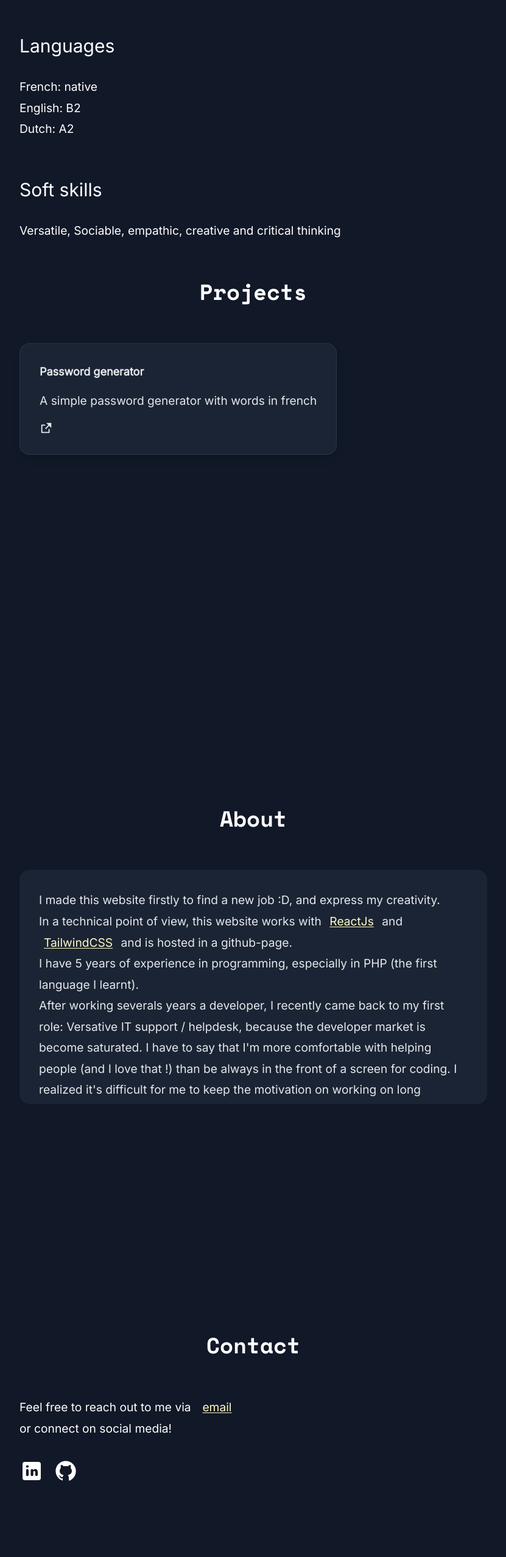
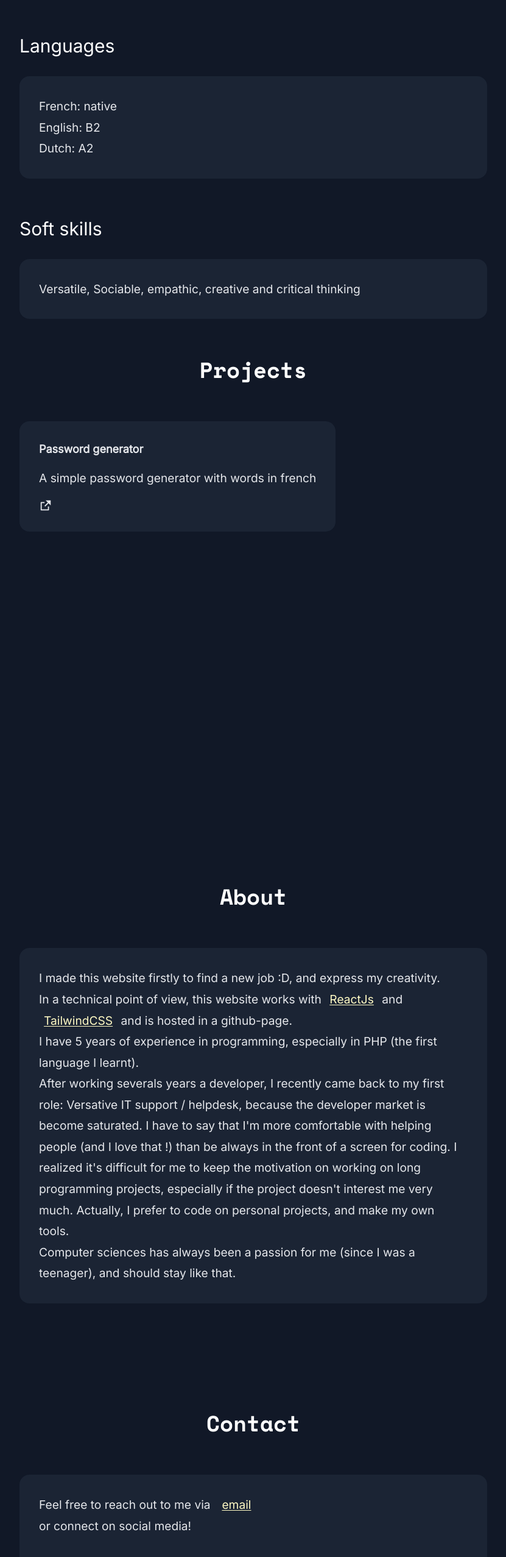
Before and after one commit to t0mspace/t0mspace, a React (Vite) app: page / in a window 1280 px wide. Shown: the part 1760-4314 px from the top of the page at 61% size, without its empty margins (176-1007 px from the left). Built offline with nearby package versions, Linux system fonts and the light colour scheme.

Commit message:
add background to improve lisibility

```diff
--- a/src/components/About/AboutSection.tsx
+++ b/src/components/About/AboutSection.tsx
@@ -2,8 +2,8 @@ function AboutSection() {
   return (
     <div id={"about"} className="about-section max-w-3xl mx-auto">
       <h2 className="text-4xl mb-16 font-bold text-center">About</h2>
-      <div className="bg-black/.9 backdrop-blur-xl">
-      <div className="overflow-y-scroll max-h-96 p-8 text-gray-200 custom-background bg-opacity-100 dark:bg-slate-700/30 rounded-2xl text-lg font-medium leading-relaxed">
+      <div className="bg-black/.9 backdrop-blur-xl p-8 text-gray-200 custom-background bg-opacity-100 dark:bg-slate-700/30 rounded-2xl transform duration-300 cursor-pointer flex flex-col justify-between">
+
         <p>I made this website firstly to find a new job :D, and express my creativity.<br />
         In a technical point of view, this website works with <a className="external-link" href="//react.dev">ReactJs</a> and <a className="external-link" href="//v3.tailwindcss.com">TailwindCSS</a> and is hosted in a github-page.
           </p>
@@ -13,7 +13,6 @@ function AboutSection() {
         Actually, I prefer to code on personal projects, and make my own tools.<br />
         Computer sciences has always been a passion for me (since I was a teenager), and should stay like that.</p>
       </div>
-      </div>
     </div>
   )
 }
--- a/src/components/Contact/ContactSection.tsx
+++ b/src/components/Contact/ContactSection.tsx
@@ -10,7 +10,7 @@ function ContactSection() {
   return (
     <div id={"contact"} className="about-section max-w-3xl mx-auto">
       <h2 className="text-4xl mb-16 font-bold text-center">Contact</h2>
-      <div className="text-left leading-3">
+      <div className="text-left leading-3 bg-black/.9 backdrop-blur-xl p-8 text-gray-200 custom-background bg-opacity-100 dark:bg-slate-700/30 rounded-2xl transform duration-300 cursor-pointer flex flex-col justify-between">
         <p>Feel free to reach out to me
           via &nbsp;
           <span className="transition-colors duration-200 external-link" onClick={openEmailClient}>email</span>
--- a/src/components/Projects/ProjectsSection.tsx
+++ b/src/components/Projects/ProjectsSection.tsx
@@ -15,7 +15,7 @@ function ProjectsSection() {
         {projectsData.map((project, index) => (
           <div
             key={index}
-            className="bg-black/.9 backdrop-blur-xl p-8 text-gray-200 custom-background bg-opacity-100 dark:bg-slate-700/30 rounded-2xl border border-slate-500/20 dark:border-slate-600/30 shadow-lg transform duration-300 cursor-pointer flex flex-col justify-between"
+            className="bg-black/.9 backdrop-blur-xl p-8 text-gray-200 custom-background bg-opacity-100 dark:bg-slate-700/30 rounded-2xl transform duration-300 cursor-pointer flex flex-col justify-between"
           >
             <header>
               <h3 className="pb-4 font-semibold text-lg">
--- a/src/components/Skills/SkillsSection.tsx
+++ b/src/components/Skills/SkillsSection.tsx
@@ -37,13 +37,17 @@ function SkillsSection() {
               </div>
           </div>
           <h3 className="text-3xl mb-8 mt-16">Languages</h3>
+          <div className="bg-black/.9 backdrop-blur-xl p-8 text-gray-200 custom-background bg-opacity-100 dark:bg-slate-700/30 rounded-2xl transform duration-300 cursor-pointer flex flex-col justify-between">
           <ul className="text">
             <li>French: native</li>
             <li>English: B2</li>
             <li>Dutch: A2</li>
           </ul>
+          </div>
           <h3 className="text-3xl mb-8 mt-16">Soft skills</h3>
+          <div className="bg-black/.9 backdrop-blur-xl p-8 text-gray-200 custom-background bg-opacity-100 dark:bg-slate-700/30 rounded-2xl transform duration-300 cursor-pointer flex flex-col justify-between">
           <p>Versatile, Sociable, empathic, creative and critical thinking</p>
+          </div>
         </div>
 
     )
```
